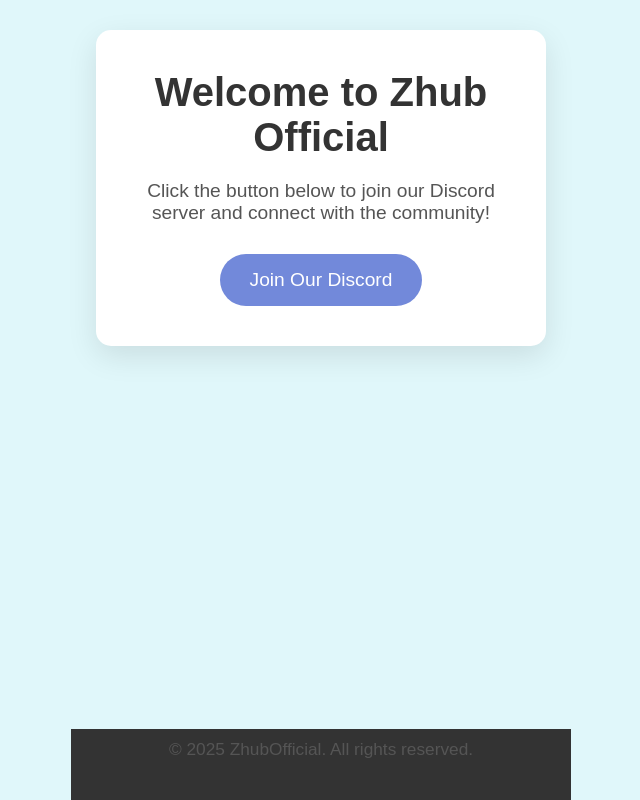
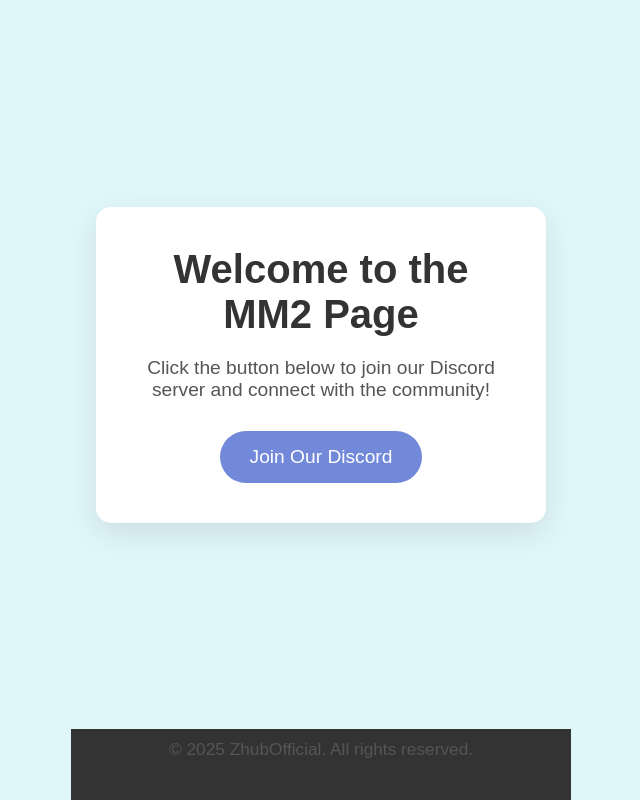
Before and after one commit to ZhubSocials/ZhubOfficial, a plain HTML site: page index.html in a window 1280 px wide. Shown: the whole page, without its empty margins (319-959 px from the left). Drawn offline with Linux system fonts and the light colour scheme.

Commit message:
Update index.html

```diff
--- a/index.html
+++ b/index.html
@@ -3,7 +3,7 @@
 <head>
     <meta charset="UTF-8">
     <meta name="viewport" content="width=device-width, initial-scale=1.0">
-    <title>ZhubOfficial</title>
+    <title>MM2 Page - ZhubOfficial</title>
     <style>
         /* Basic Reset */
         * {
@@ -18,13 +18,21 @@
             font-family: Arial, sans-serif;
             display: flex;
             flex-direction: column;
-            justify-content: space-between;  /* Pushes footer to the bottom */
+            justify-content: space-between;  /* Ensures footer stays at the bottom */
             align-items: center;
             background-color: #e0f7fa; /* Light Blue Background */
             color: #333;
         }
 
         /* Centered Container */
+        .content-wrapper {
+            display: flex;
+            flex: 1;  /* Takes up the remaining space between header and footer */
+            justify-content: center;
+            align-items: center;
+            width: 100%;
+        }
+
         .container {
             text-align: center;
             background-color: white;
@@ -33,7 +41,6 @@
             padding: 40px;
             max-width: 90%;
             width: 500px;
-            margin-top: 30px;
         }
 
         h1 {
@@ -78,13 +85,16 @@
 </head>
 <body>
 
-    <!-- Centered Content Container -->
-    <div class="container">
-        <h1>Welcome to Zhub Official</h1>
-        <p>Click the button below to join our Discord server and connect with the community!</p>
+    <!-- Content Wrapper for Centering -->
+    <div class="content-wrapper">
+        <!-- Centered Content Container -->
+        <div class="container">
+            <h1>Welcome to the MM2 Page</h1>
+            <p>Click the button below to join our Discord server and connect with the community!</p>
 
-        <!-- Discord Invite Button -->
-        <a href="https://discord.gg/8g7xs4j2Bm" class="discord-button" target="_blank">Join Our Discord</a>
+            <!-- Discord Invite Button -->
+            <a href="https://discord.gg/8g7xs4j2Bm" class="discord-button" target="_blank">Join Our Discord</a>
+        </div>
     </div>
 
     <!-- Footer at the Bottom -->
```
